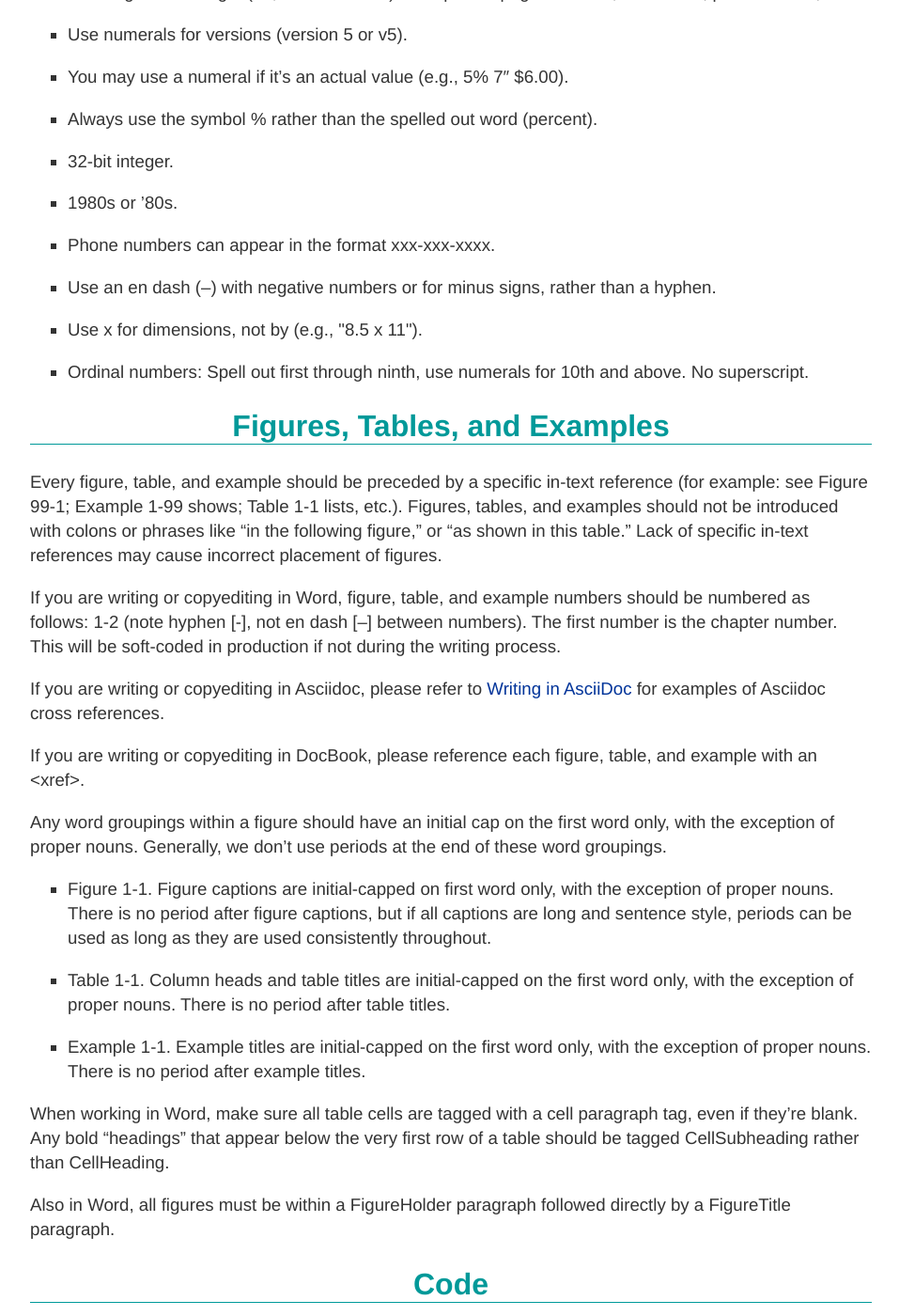
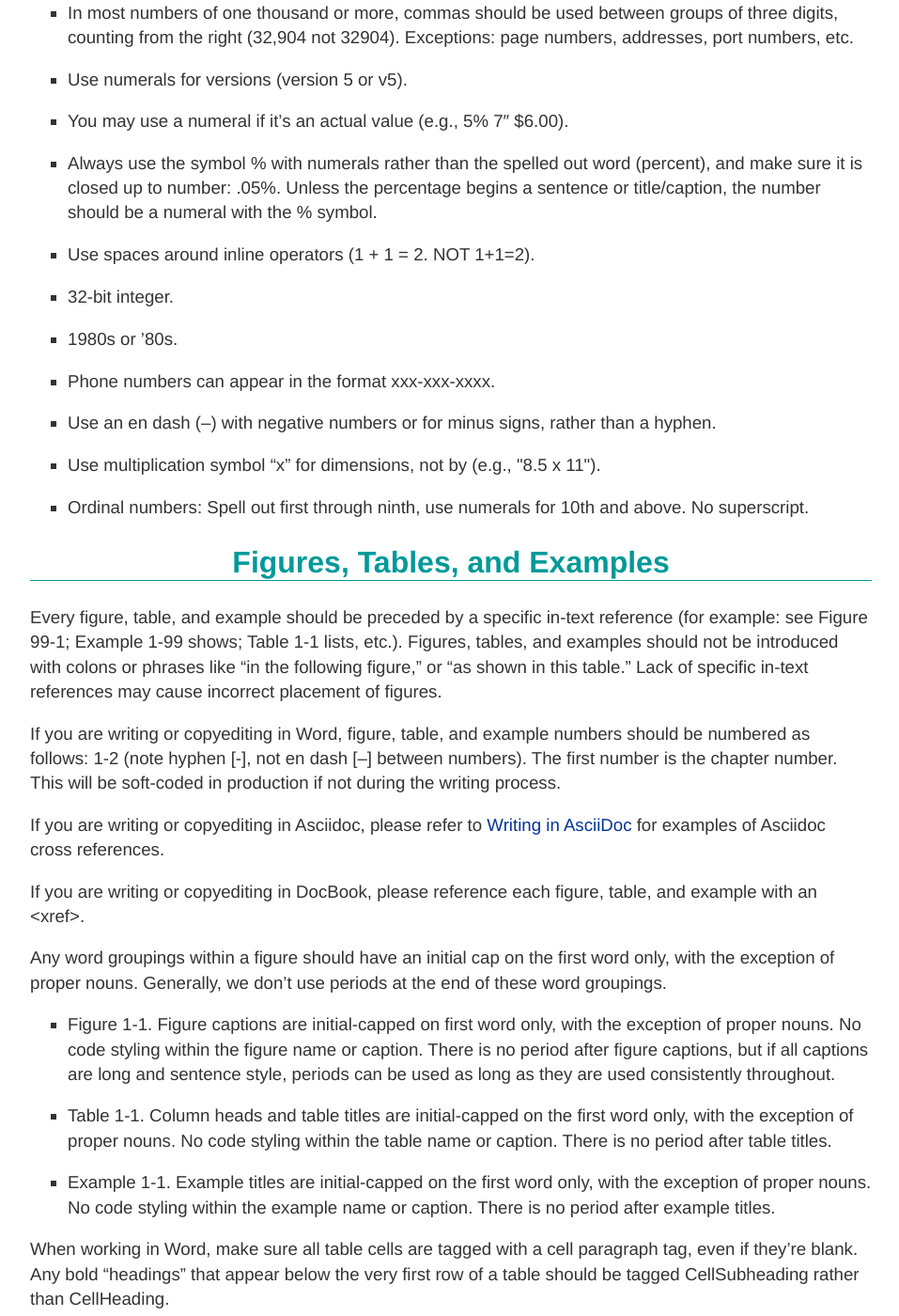
Before and after one commit to oreillymedia/production-resources, a Jekyll site: the page built from styleguide/index.md, in a window 1280 px wide and 1400 px high, scrolled down 4100 px. Shown: the whole window at 94% size, without its empty margins (160-1117 px from the left). Built offline with Jekyll 4.4.1, drawn with Linux system fonts in a browser that asks for light colours; some of the changed text lies outside the part shown.

Commit message:
Update index.md

```diff
--- a/styleguide/index.md
+++ b/styleguide/index.md
@@ -39,7 +39,7 @@
 
 <p>Our general style reference is <em>The Chicago Manual of Style</em>, 17th Edition (though some O’Reilly styles differ).</p>
 
-<p>Our dictionary is <em>Merriam-Webster’s Collegiate Dictionary</em>, 11th Edition. Please refer here for any words not on the O’Reilly word list.</p>
+<p>Our dictionary is <em><a href="https://www.merriam-webster.com/">Merriam-Webster’s Collegiate Dictionary</a></em>, 11th Edition. Please refer here for any words not on the O’Reilly word list and note that O’Reilly uses the American spellings of words when they differ.</p>
 </section>
 
 
@@ -113,22 +113,19 @@
 </section>
 
 <section data-type="sect2" id="bibliographical_entries">
-<h2>Bibliographical Entries</h2>
-
-<p>In general, when referencing another book within a book’s text paragraphs, include the author name(s) when there is one or two authors. When there are three or more authors, state the first author name, followed by “et al.”</p>
+<h2>Bibliographical Entries and Citations</h2>
+
+<p>In general, when referring to another book within a book’s text, include the author name(s) for up to two authors. For three or more authors, state the first author name, followed by “et al.” (be sure to include the period).</p>
 
 <p>On first reference to another book, include author and publisher name. For example, "You can find more information in <em>The Elements of Typographic Style</em> by Robert Bringhurst (H&amp;M)," or "For more information, consult Robert Bringhurt’s <em>The Elements of Typographic Style</em> (H&amp;M)." On subsequent references, just use the book title.</p>
 
 <p>When referencing an O’Reilly book within the text, note only "O’Reilly" in parentheses, not "O’Reilly Media, Inc." References to other O’Reilly books should be linked to the book’s <a href="http://shop.oreilly.com/category/browse-subjects.do">catalog page</a>.</p>
 <div data-type="note" id="id-BeU1hLI7"><h6>Note</h6>
-<p>Make sure that the catalog page is anchored to the book’s title, rather than standing on its own.</p>
-
-<p>Like this: "See <a href="http://shop.oreilly.com/product/0636920024033.do"><em>Programming F# 3.0</em></a>"</p>
-
-<p>Not: "See <em>Programming F# 3.0</em> (<a href="http://shop.oreilly.com/product/0636920024033.do"><em class="hyperlink">http://shop.oreilly.com/product/0636920024033.do</em></a>)."</p>
+<p>Make sure that the catalog page is anchored to the book’s title, rather than standing on its own like this: "See <a href="http://shop.oreilly.com/product/0636920024033.do"><em>Programming F# 3.0</em></a>." Not this: "See <em>Programming F# 3.0</em> (<a href="http://shop.oreilly.com/product/0636920024033.do"><em class="hyperlink">http://shop.oreilly.com/product/0636920024033.do</em></a>)."</p>
 </div>
 
-<p>For full bibliographical entries (which usually appear in bibliographies or reference lists), see <em>The Chicago Manual of Style</em>, 15th Edition.</p>
+<h3>Citations</h3>
+<p>When citing other materials in bibliographies, reference lists, or footnotes, use the “Notes and Bibliography” system found in the <em>The Chicago Manual of Style</em>, 17th Edition.</p>
 </section>
 
 <section data-type="sect2" id="cross_references">
@@ -172,7 +169,7 @@
 
 <ul>
 <li>
-<p>Spell out numbers under 10, unless the same object appears in a sentence with an object 10 or over (five apples; 5 apples and 100 oranges).</p>
+<p>Spell out numbers under 10, and even hundreds, thousands, millions, etc., unless the same object appears in a sentence with an object 10 or over (five apples; five apples and one hundred oranges; 5 apples and 110 oranges).</p>
 </li>
 <li>
 <p>In most numbers of one thousand or more, commas should be used between groups of three digits, counting from the right (32,904 not 32904). Exceptions: page numbers, addresses, port numbers, etc.</p>
@@ -184,8 +181,11 @@
 <p>You may use a numeral if it’s an actual value (e.g., 5% 7″ $6.00).</p>
 </li>
 <li>
- <p>Always use the symbol % rather than the spelled out word (percent).</p>
+ <p>Always use the symbol % with numerals rather than the spelled out word (percent), and make sure it is closed up to number: .05%. Unless the percentage begins a sentence or title/caption, the number should be a numeral with the % symbol.</p>
  </li>
+ <li>
+  <p>Use spaces around inline operators (1 + 1 = 2. NOT 1+1=2).</p>
+ </li>
 <li>
 <p>32-bit integer.</p>
 </li>
@@ -199,7 +199,7 @@
 <p>Use an en dash (–) with negative numbers or for minus signs, rather than a hyphen.</p>
 </li>
 <li>
-<p>Use x for dimensions, not by (e.g., "8.5 x 11").</p>
+<p>Use multiplication symbol “x” for dimensions, not by (e.g., "8.5 x 11").</p>
 </li>
 <li>
 <p>Ordinal numbers: Spell out first through ninth, use numerals for 10th and above. No superscript.</p>
@@ -234,13 +234,13 @@
 
 <ul>
 <li>
-<p>Figure 1-1. Figure captions are initial-capped on first word only, with the exception of proper nouns. There is no period after figure captions, but if all captions are long and sentence style, periods can be used as long as they are used consistently throughout.</p>
-</li>
-<li>
-<p>Table 1-1. Column heads and table titles are initial-capped on the first word only, with the exception of proper nouns. There is no period after table titles.</p>
-</li>
-<li>
-<p>Example 1-1. Example titles are initial-capped on the first word only, with the exception of proper nouns. There is no period after example titles.</p>
+<p>Figure 1-1. Figure captions are initial-capped on first word only, with the exception of proper nouns.  No code styling within the figure name or caption. There is no period after figure captions, but if all captions are long and sentence style, periods can be used as long as they are used consistently throughout.</p>
+</li>
+<li>
+<p>Table 1-1. Column heads and table titles are initial-capped on the first word only, with the exception of proper nouns.  No code styling within the table name or caption. There is no period after table titles.</p>
+</li>
+<li>
+<p>Example 1-1. Example titles are initial-capped on the first word only, with the exception of proper nouns.  No code styling within the example name or caption. There is no period after example titles.</p>
 </li>
 </ul>
 
@@ -674,7 +674,7 @@
 <p>Do not use a hyphen between an adverb and the word it modifies. So, “incredibly wide table” rather than “incredibly-wide table.”</p>
 </li>
 <li>
-<p>Unless part of a proper noun, close up words with the prefixes “multi,” “pseudo,” “non,” “sub,” and "co" (e.g., “multiusers,” “pseudoattribute,” “nonprogammer,” “subprocess,” "coauthor").</p>
+<p>Unless part of a proper noun, close up words with the prefixes “micro,” “meta,” “multi,” “pseudo,” “re,” “non,” “sub,” and "co" (e.g., “multiusers,” “pseudoattribute,” “nonprogammer,” “subprocess,” "coauthor"). Any exceptions will be noted in the word list below (e.g., "re-create").</p>
 </li>
 <li>
 <p>Avoid using the possessive case for singular nouns ending in “s,” if possible. So, it’s “the Windows Start menu,” not “Windows’s Start menu.”</p>
```
Also changed, not shown: other parts of styleguide/index.md (+4 -0 lines).
